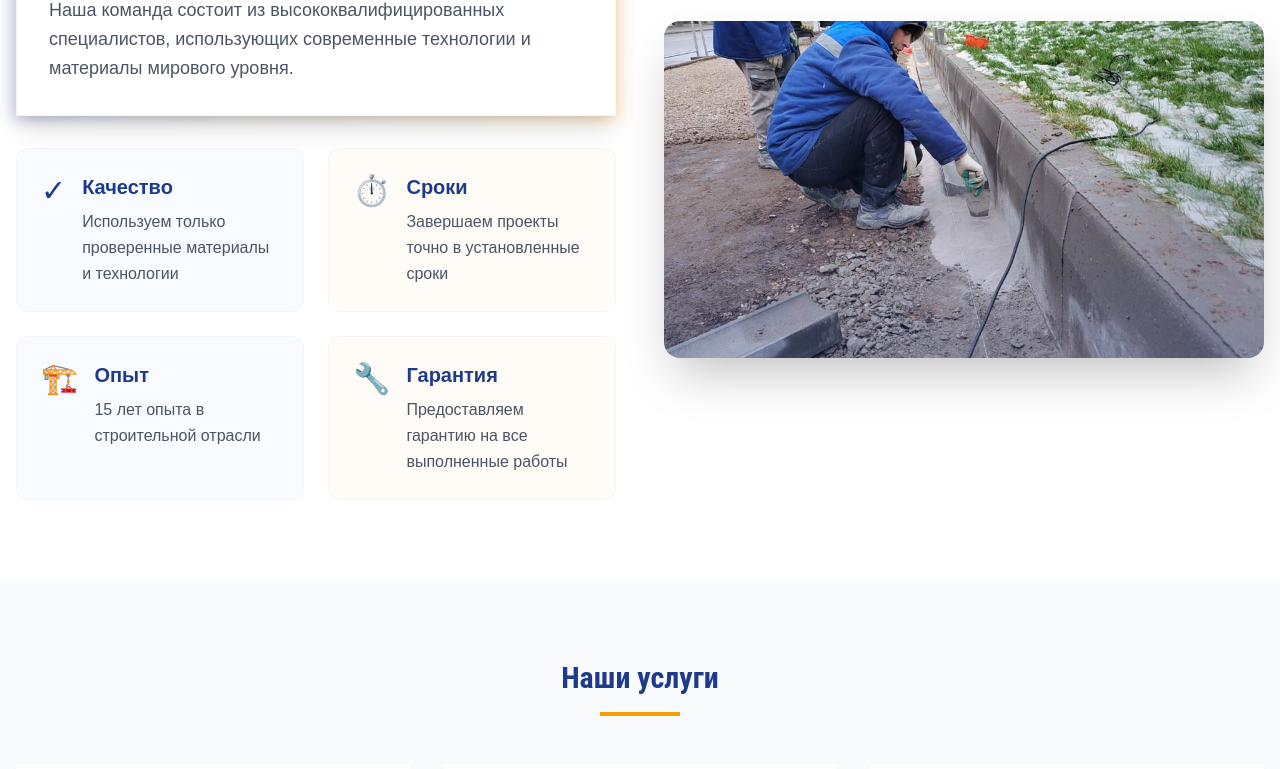
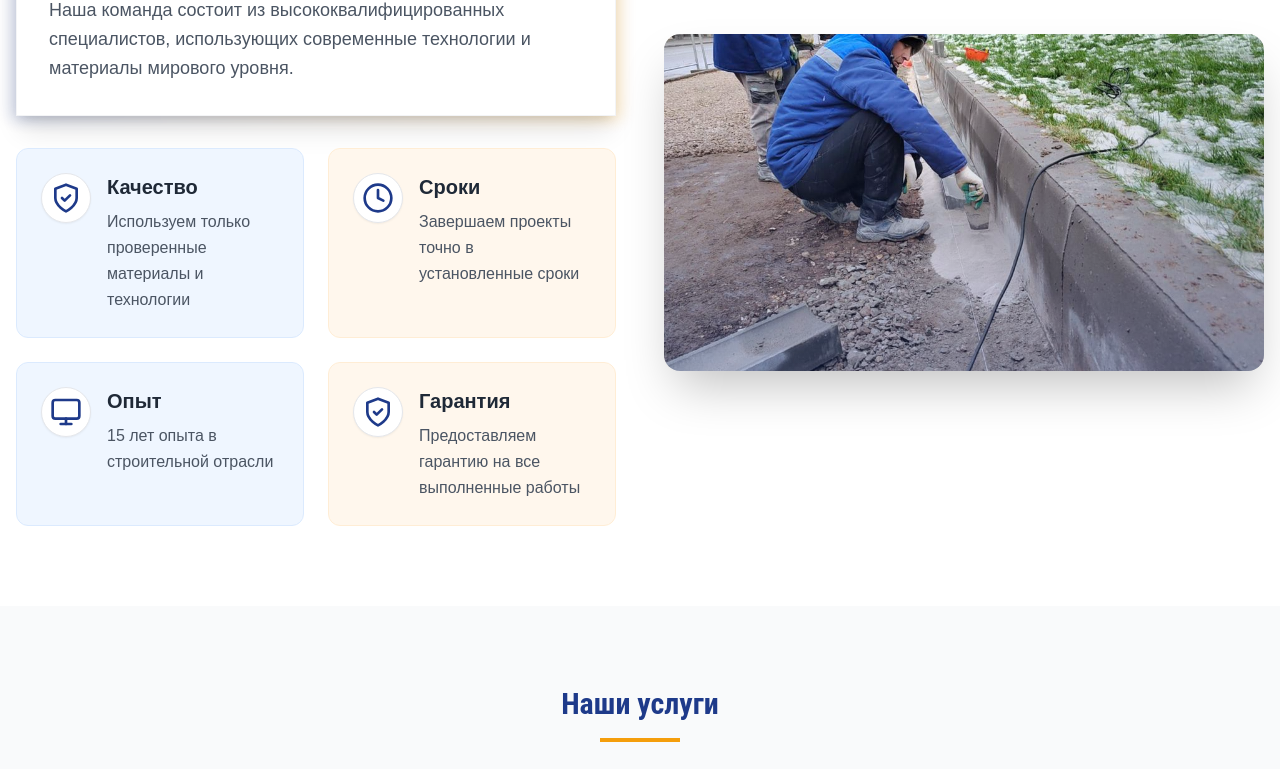
Before and after one commit to Lemalayme/deeeeployment, a Next.js app: page / in a window 1280 px wide. Shown: the part 985-1754 px from the top of the page. Built offline with nearby package versions, Linux system fonts and the light colour scheme.

Commit message:
dmitrovdor.vercel.app

```diff
--- a/app/layout.tsx
+++ b/app/layout.tsx
@@ -25,7 +25,7 @@ export const metadata: Metadata = {
   openGraph: {
     type: "website",
     locale: "ru_RU",
-    url: "https://dmitrovdor.ru",
+    url: "https://dmitrovdor.vercel.app/",
     siteName: "Дмитровдор",
     images: [{
       url: "/Dmitrovdor.svg",
@@ -55,7 +55,7 @@ export const metadata: Metadata = {
   },
 
   // Дополнительные мета
-  authors: [{ name: "ООО 'Дмитровдор'", url: "https://dmitrovdor.ru" }],
+  authors: [{ name: "ООО 'Дмитровдор'", url: "https://dmitrovdor.vercel.app/" }],
   category: "construction",
   manifest: "/site.webmanifest",
 };
--- a/components/AboutUs.tsx
+++ b/components/AboutUs.tsx
@@ -4,26 +4,47 @@ const features = [
   {
     title: 'Качество',
     description: 'Используем только проверенные материалы и технологии',
-    icon: '✓',
-    color: 'bg-blue-100/20'
+    icon: (
+      <svg xmlns="http://www.w3.org/2000/svg" className="w-8 h-8" viewBox="0 0 24 24" fill="none" stroke="currentColor" strokeWidth="2" strokeLinecap="round" strokeLinejoin="round">
+        <path d="M12 22s8-4 8-10V5l-8-3-8 3v7c0 6 8 10 8 10z"/>
+        <path d="m9 12 2 2 4-4"/>
+      </svg>
+    ),
+    color: 'bg-blue-50 border border-blue-100'
   },
   {
     title: 'Сроки',
     description: 'Завершаем проекты точно в установленные сроки',
-    icon: '⏱️',
-    color: 'bg-orange-100/20'
+    icon: (
+      <svg xmlns="http://www.w3.org/2000/svg" className="w-8 h-8" viewBox="0 0 24 24" fill="none" stroke="currentColor" strokeWidth="2" strokeLinecap="round" strokeLinejoin="round">
+        <circle cx="12" cy="12" r="10"/>
+        <polyline points="12 6 12 12 16 14"/>
+      </svg>
+    ),
+    color: 'bg-orange-50 border border-orange-100'
   },
   {
     title: 'Опыт',
     description: '15 лет опыта в строительной отрасли',
-    icon: '🏗️',
-    color: 'bg-blue-100/20'
+    icon: (
+      <svg xmlns="http://www.w3.org/2000/svg" className="w-8 h-8" viewBox="0 0 24 24" fill="none" stroke="currentColor" strokeWidth="2" strokeLinecap="round" strokeLinejoin="round">
+        <rect x="2" y="3" width="20" height="14" rx="2" ry="2"/>
+        <line x1="8" y1="21" x2="16" y2="21"/>
+        <line x1="12" y1="17" x2="12" y2="21"/>
+      </svg>
+    ),
+    color: 'bg-blue-50 border border-blue-100'
   },
   {
     title: 'Гарантия',
     description: 'Предоставляем гарантию на все выполненные работы',
-    icon: '🔧',
-    color: 'bg-orange-100/20'
+    icon: (
+      <svg xmlns="http://www.w3.org/2000/svg" className="w-8 h-8" viewBox="0 0 24 24" fill="none" stroke="currentColor" strokeWidth="2" strokeLinecap="round" strokeLinejoin="round">
+        <path d="M12 22s8-4 8-10V5l-8-3-8 3v7c0 6 8 10 8 10z"/>
+        <path d="m9 12 2 2 4-4"/>
+      </svg>
+    ),
+    color: 'bg-orange-50 border border-orange-100'
   }
 ];
 
@@ -58,12 +79,14 @@ export const AboutUs = () => {
               {features.map((feature, index) => (
                 <div
                   key={index}
-                  className={`${feature.color} p-6 rounded-xl backdrop-blur-sm border border-gray-100 transition-all duration-300 hover:shadow-lg hover:-translate-y-2`}
+                  className={`${feature.color} p-6 rounded-xl backdrop-blur-sm transition-all duration-300 hover:shadow-lg hover:-translate-y-1 flex flex-col h-full`}
                 >
                   <div className="flex items-start gap-4">
-                    <span className="text-3xl text-primary">{feature.icon}</span>
+                    <div className="text-primary p-2 rounded-full bg-white shadow-sm border">
+                      {feature.icon}
+                    </div>
                     <div>
-                      <h3 className="text-xl font-bold text-primary mb-2">{feature.title}</h3>
+                      <h3 className="text-xl font-bold text-gray-800 mb-2">{feature.title}</h3>
                       <p className="text-gray-600 leading-relaxed">{feature.description}</p>
                     </div>
                   </div>
--- a/components/Projects.tsx
+++ b/components/Projects.tsx
@@ -18,7 +18,7 @@ const projects = [
   },
   {
     id: 3,
-    title: "устройство покрытий Тип 1-5»",
+    title: "устройство дорог общего пользования",
     description: "Работы согласно проектной документации на устройство покрытий Тип 1-5 по адресу: Московская область, г. Лыткарино, ул. Набережная, с кадастровыми номерами 50:53:0000000:6249, 50:53:0020103:2870",
     image:"/noimage.png"
   },
```
